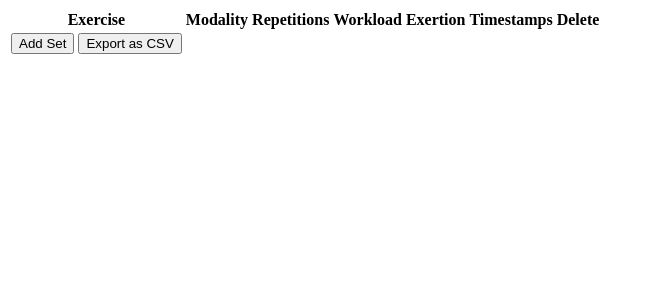
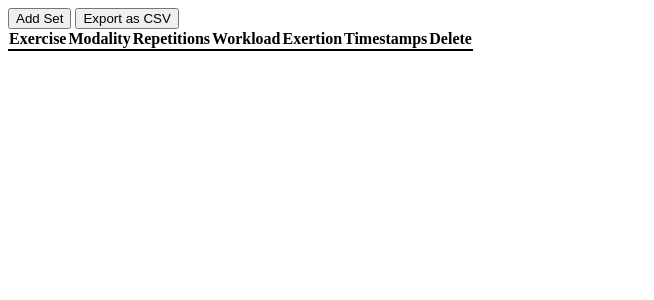
Before and after one commit to SamuelDavis/exercise-app, a Svelte app: page / in a window 1280 px wide. Shown: the top 300 px of the page, without its empty margins (0-654 px from the left). Built offline with nearby package versions, Linux system fonts and the light colour scheme.

Commit message:
minor styling

```diff
--- a/src/App.svelte
+++ b/src/App.svelte
@@ -31,7 +31,6 @@
   }
   function onAdd() {
     $sets = [
-      ...$sets,
       {
         id: String(new Date().getTime() + Math.random()),
         exercise: "",
@@ -41,6 +40,7 @@
         exertion: 0,
         timestamps: [],
       },
+      ...$sets,
     ];
   }
   function onExportCSV() {
@@ -76,6 +76,8 @@
 </script>
 
 <main>
+  <button on:click={onAdd}>Add Set</button>
+  <button on:click={onExportCSV}>Export as CSV</button>
   <table>
     <thead>
       <tr>
@@ -200,12 +202,16 @@
           </td>
         </tr>
       {/each}
-      <tr>
-        <td>
-          <button on:click={onAdd}>Add Set</button>
-          <button on:click={onExportCSV}>Export as CSV</button>
-        </td>
-      </tr>
     </tbody>
   </table>
 </main>
+
+<style>
+  table {
+    border-collapse: collapse;
+  }
+  th {
+    text-align: left;
+    border-bottom: 2px solid black;
+  }
+</style>
```
